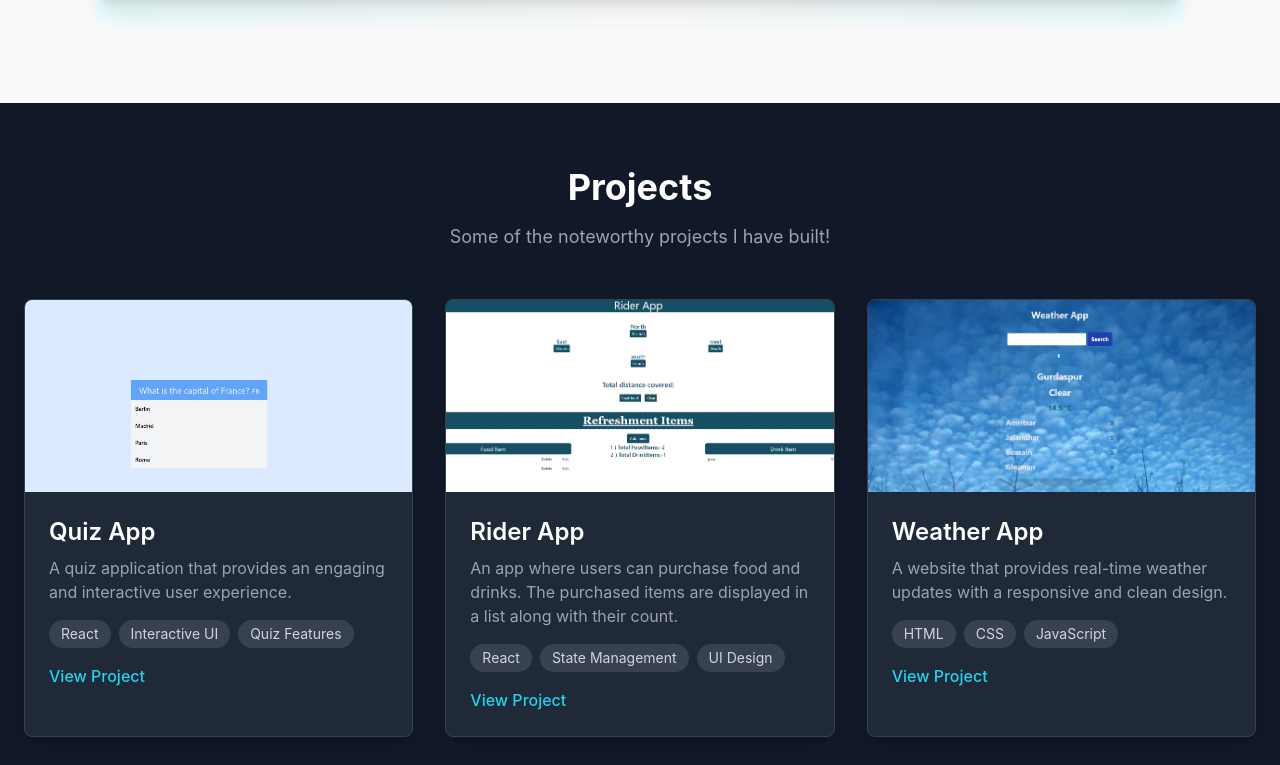
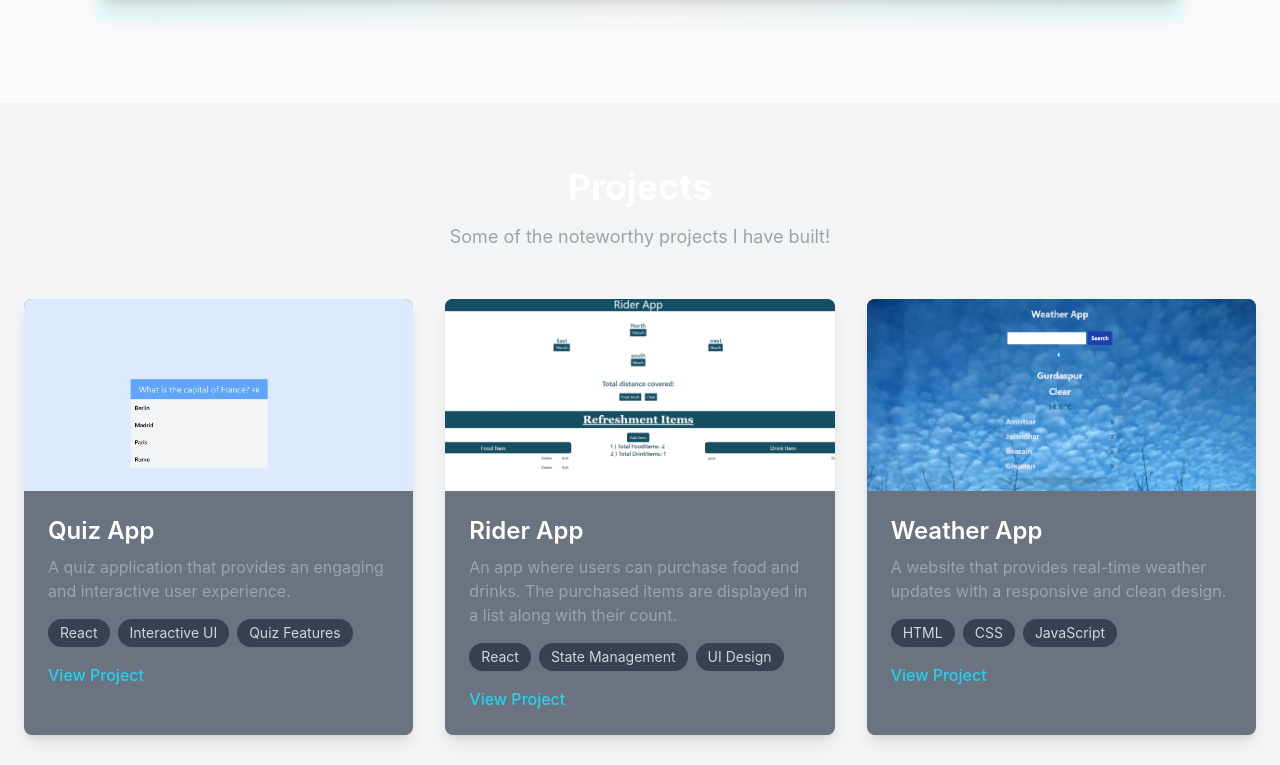
Before and after one commit to Rupinder-17/Portfolio, a React (Vite) app in the folder my-app/: page / in a window 1280 px wide. Shown: the part 1227-1992 px from the top of the page. Built offline with nearby package versions, Linux system fonts and the light colour scheme; grey boxes are pictures that could not be loaded.

Commit message:
update Project component background color and adjust Skills component import statement

```diff
--- a/my-app/src/component/Project.jsx
+++ b/my-app/src/component/Project.jsx
@@ -42,7 +42,7 @@ export const Project = () => {
   ];
 
   return (
-    <div className="bg-gray-900 text-white py-16 px-6">
+    <div className="bg-gray-100 text-white py-16 px-6">
       <div className="max-w-7xl mx-auto text-center mb-12">
         <h1 className="text-4xl font-bold mb-4">Projects</h1>
         <p className="text-gray-400 text-lg">
@@ -54,7 +54,7 @@ export const Project = () => {
         {projects.map((project, index) => (
           <div
             key={index}
-            className="bg-gray-800 border border-gray-700 rounded-lg overflow-hidden shadow-lg transform hover:scale-105 hover:shadow-2xl transition-transform duration-300"
+            className="bg-gray-500  border-gray-700 rounded-lg overflow-hidden shadow-lg transform hover:scale-105 hover:shadow-2xl transition-transform duration-300"
           >
             {project.image && (
               <img
--- a/my-app/src/component/Skills.jsx
+++ b/my-app/src/component/Skills.jsx
@@ -1,4 +1,4 @@
-import React from "react";
+// import React from "react";
 import { cn } from "@/lib/utils";
 import Marquee from "@/components/ui/marquee";
 
```
